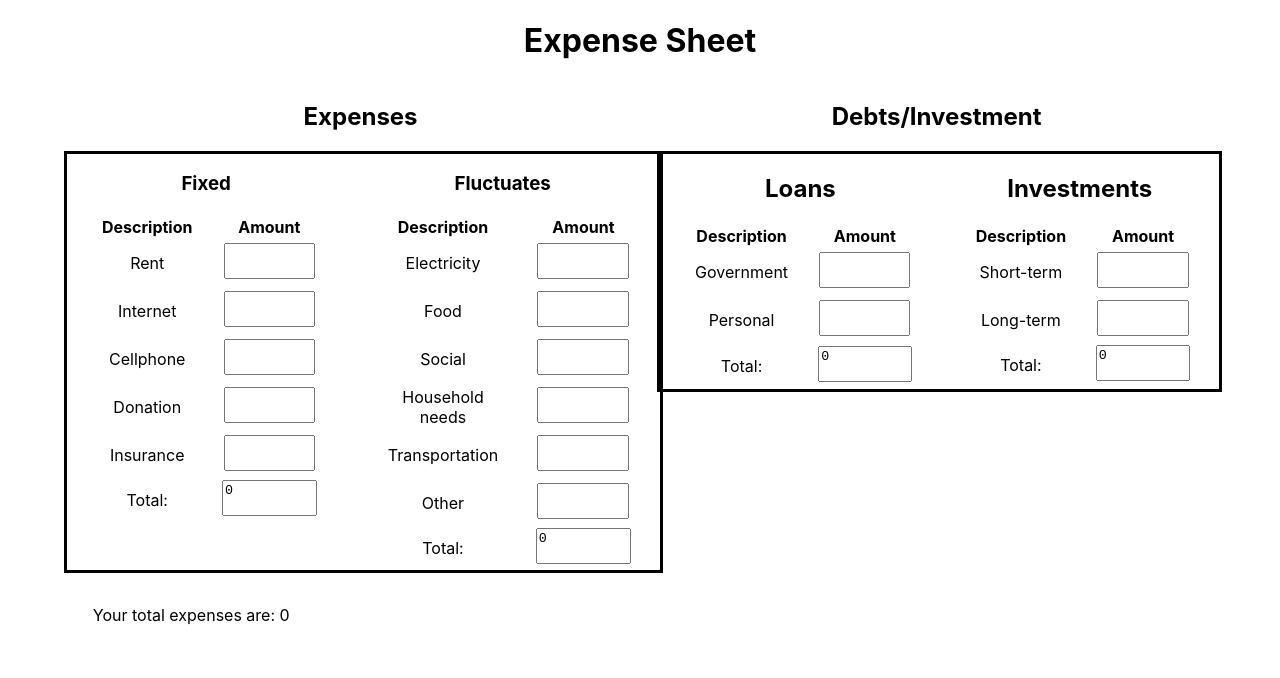
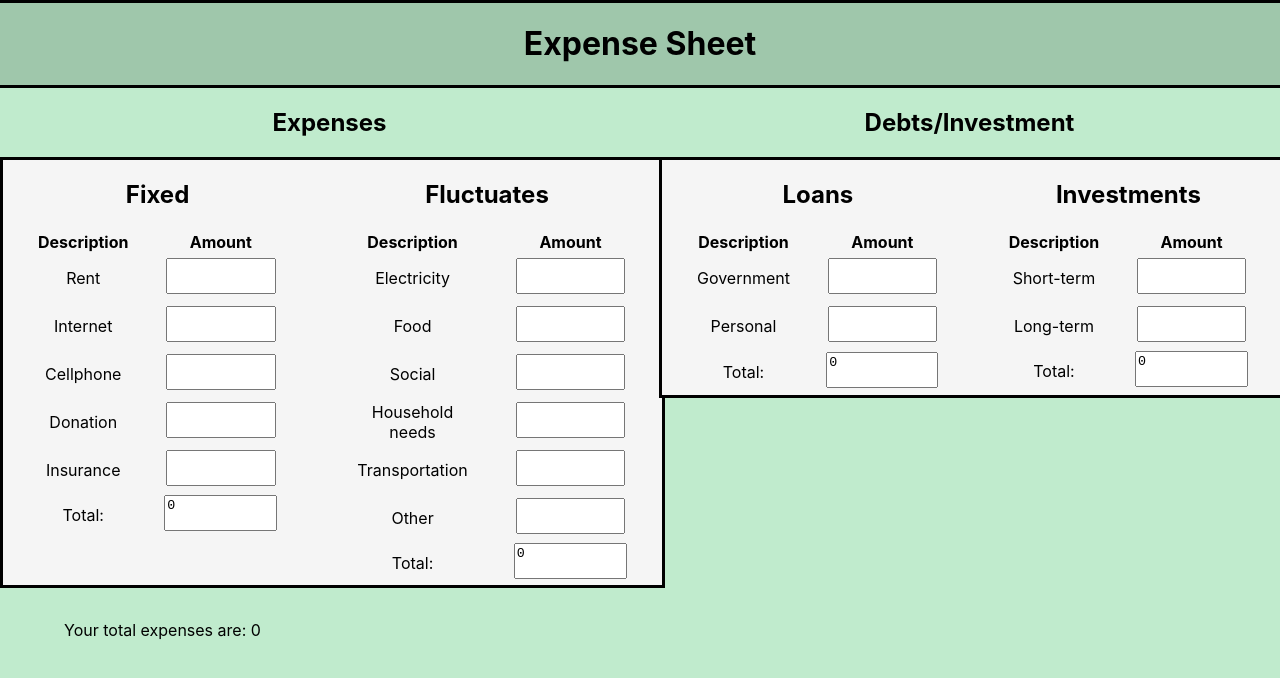
Before and after one commit to timbolaj/Expense-sheet, a React (Create React App) app: page / in a window 1280 px wide. Shown: the top 678 px of the page. Built offline with nearby package versions, Linux system fonts and the light colour scheme.

Commit message:
styles for background color of whole app is done

```diff
--- a/src/App.scss
+++ b/src/App.scss
@@ -2,7 +2,8 @@
   display: flex;
   flex-direction: column;
   align-items: center;
-  width: 90%;
+  width: 100%;
+  height: 100;
   margin: auto;
 }
 
--- a/src/Components/Expenses/Bills.js
+++ b/src/Components/Expenses/Bills.js
@@ -9,7 +9,7 @@ export default function Bills(props) {
 
   return (
     <div className="Bills">
-      <h3>Fixed</h3>
+      <h2>Fixed</h2>
       <table>
         <tr>
           <th>Description</th>
--- a/src/Components/Expenses/Fluctuates.js
+++ b/src/Components/Expenses/Fluctuates.js
@@ -9,7 +9,7 @@ export default function Fluctuates(props) {
 
   return (
     <div className="Fluctuates">
-      <h3>Fluctuates</h3>
+      <h2>Fluctuates</h2>
       <table>
         <tr>
           <th>Description</th>
--- a/src/Styles/Debt-invest.scss
+++ b/src/Styles/Debt-invest.scss
@@ -6,4 +6,5 @@ h2 {
   display: flex;
   border: solid;
   width: 100%;
+  background-color: whitesmoke;
 }
--- a/src/Styles/Expenses.scss
+++ b/src/Styles/Expenses.scss
@@ -6,4 +6,5 @@ h2 {
   display: flex;
   border: solid;
   width: 100%;
+  background-color: whitesmoke;
 }
--- a/src/Styles/Nav.scss
+++ b/src/Styles/Nav.scss
@@ -0,0 +1,5 @@
+.Nav {
+  border: solid;
+  width: 100%;
+  background-color: #9fc7ab;
+}
--- a/src/Styles/Total-Expenditures.scss
+++ b/src/Styles/Total-Expenditures.scss
@@ -1,5 +1,6 @@
 .TotalExpenditure {
   display: flex;
   padding-top: 2em;
-  width: 95%
+  width: 90%;
+  background-color: #c0ebcd;
 }
--- a/src/index.css
+++ b/src/index.css
@@ -5,6 +5,8 @@ body {
     sans-serif;
   -webkit-font-smoothing: antialiased;
   -moz-osx-font-smoothing: grayscale;
+  background-color: #c0ebcd;
+
 }
 
 code {
```
